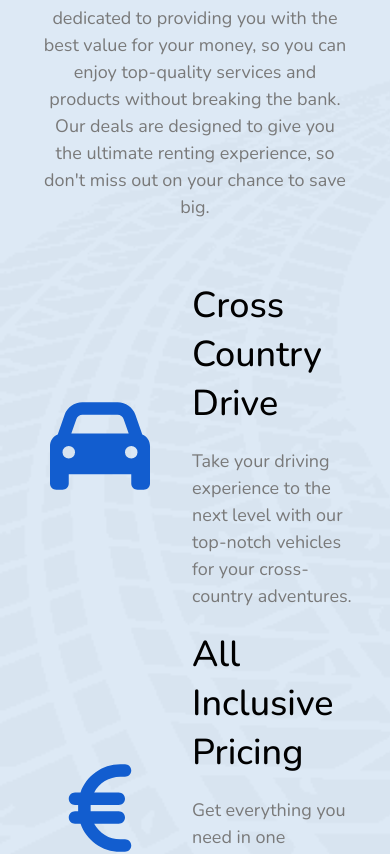
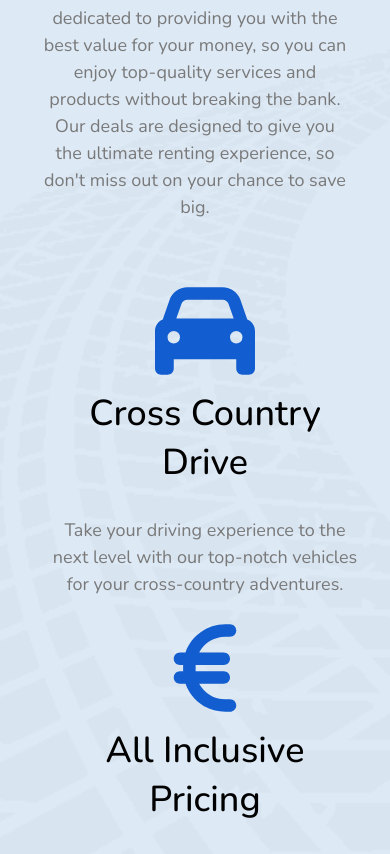
Before and after one commit to aldask/car-rental, a React (Create React App) app: page / in a window 390 px wide. Shown: the part 3866-4720 px from the top of the page. Built offline with nearby package versions, Linux system fonts and the light colour scheme.

Commit message:
Fixed couple more bugs

```diff
--- a/src/components/Banner.tsx
+++ b/src/components/Banner.tsx
@@ -5,6 +5,7 @@ function Banner() {
     <>
       <section className="banner">
         <div className="container">
+
           <div className="banner__box">
             <h2>
               Save big with Car<span className="blue strong">O</span> car
@@ -14,6 +15,7 @@ function Banner() {
               Top Cities. <span className="blue strong">24/7</span> Support!
             </p>
           </div>
+
         </div>
       </section>
     </>
--- a/src/components/Modal.tsx
+++ b/src/components/Modal.tsx
@@ -38,7 +38,7 @@ export function Modal({
 
   return (
     <>
-      {isOpen && <div className=" body overlay" />}
+      {isOpen && <div className=" body overlay " />}
       <section className={`${isOpen ? "modal--active" : "modal--disabled"}`}>
         <div className="modal__modal__upper-bar">
           <h3>Complete reservation</h3>
--- a/src/components/WhyUs.tsx
+++ b/src/components/WhyUs.tsx
@@ -8,6 +8,7 @@ function WhyUs() {
     <>
       <section className="why-us">
         <div className="container">
+
           <div className="why-us__content">
             <img
               src={WhyUsBC}
@@ -15,6 +16,7 @@ function WhyUs() {
               className="why-us__image"
             />
             <div className="why-use__why-choose">
+
               <div className="why-us__content-side1">
                 <h3 className="why-us__title">
                   Best valued deals you will ever find
@@ -28,6 +30,7 @@ function WhyUs() {
                   your chance to save big.
                 </p>
               </div>
+
               <div className="why-us__content-side2">
                 <div className="why-us__inside-box">
                   <FontAwesomeIcon icon={faCar} className="why-us__icon" />
@@ -60,8 +63,10 @@ function WhyUs() {
                   </div>
                 </div>
               </div>
+
             </div>
           </div>
+
         </div>
       </section>
     </>
--- a/src/styles/Booking/modal-style.css
+++ b/src/styles/Booking/modal-style.css
@@ -205,13 +205,13 @@ input[type="radio"]:checked {
 @media screen and (max-width: 1400px) {
 
     .modal--active {
-        width: 80%;
+        width: 80vw;
     }
 }
 @media screen and (max-width: 950px) {
 
     .modal--active {
-        width: 80%;
+        width: 80vw;
     }
     .modal__selected-car {
         width: 100%;
@@ -236,4 +236,11 @@ input[type="radio"]:checked {
     .modal__modal__user-selections__side1 {
         text-align: center;
     }
+    .modal__user-selections__info-box__choice__result {
+        text-align: left;
+    }
+    .modal__modal__user-selections__info-box {
+        width: 100%;
+    }
+
 }
--- a/src/styles/Download/download-style.css
+++ b/src/styles/Download/download-style.css
@@ -6,6 +6,7 @@
     width: 100%;
     padding: 2rem;
     height: 100%;
+    margin-bottom: 100px;
 }
 .download__apps {
     width: 50%;
--- a/src/styles/Faq/faq-style.css
+++ b/src/styles/Faq/faq-style.css
@@ -1,5 +1,5 @@
 .faq {
-  padding-bottom: 100px;
+  margin-bottom: 100px;
 }
 .faq__container {
   display: flex;
--- a/src/styles/Hero/hero-style.css
+++ b/src/styles/Hero/hero-style.css
@@ -1,7 +1,7 @@
 .hero-block {
   height: 100vh;
   position: relative;
-  margin-bottom: 20px;
+  margin-bottom: 100px;
 }
 .hero-block__background {
   position: absolute;
--- a/src/styles/Reviews/reviews-style.css
+++ b/src/styles/Reviews/reviews-style.css
@@ -1,5 +1,5 @@
 .reviews {
-  padding-bottom: 100px;
+  margin-bottom: 100px;
 }
 .reviews__box {
   display: flex;
--- a/src/styles/WhyUs/why-us-style.css
+++ b/src/styles/WhyUs/why-us-style.css
@@ -3,7 +3,7 @@
     background-position: -225px 255px;
     background-repeat: no-repeat;
     background-size: cover;
-    padding-bottom: 100px;
+    margin-bottom: 100px;
 }
 .why-us__content {
     display: flex;
@@ -55,8 +55,7 @@
     flex-direction: column;
     align-items: flex-start;
     justify-content: center;
-    margin-left: 10px;
-    flex: 1;
+    gap: 10px;
 }
 @media screen and (max-width: 1400px) {
 
@@ -73,5 +72,13 @@
     .why-us__content-side2 {
         width: 100%;
     }
+    .why-us__inside-box {
+        flex-direction: column;
+        gap: 0.5rem;
+    }
+    .why-us__inside-box-inside {
+        text-align: center;
+        align-items: center;
+    }
 
 }
```
